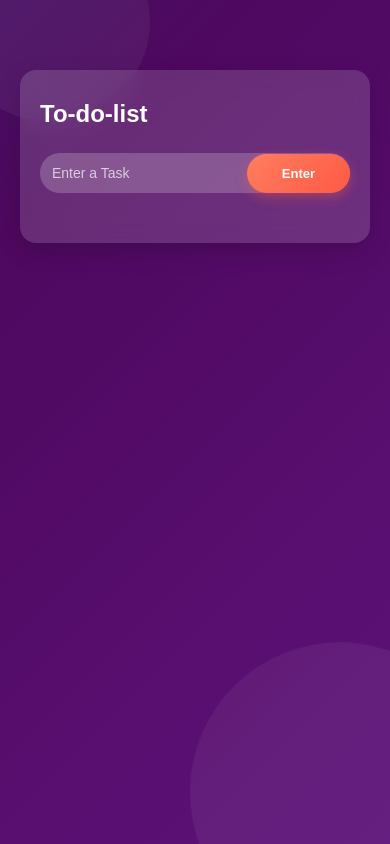
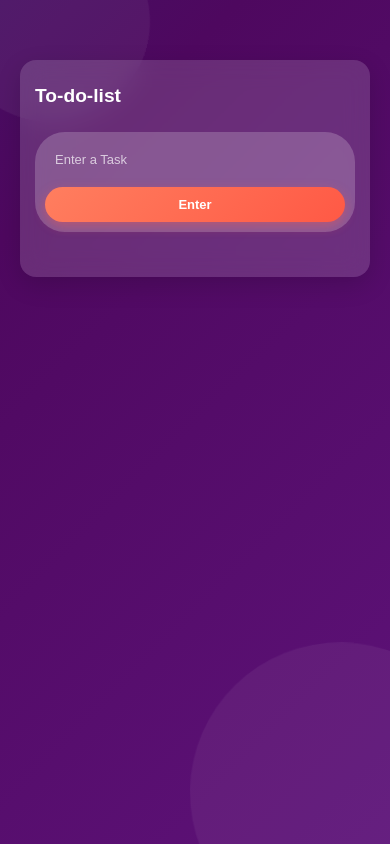
Before and after one commit to markandoy395/To-Do-List, a plain HTML site: page index.html in a window 390 px wide. Drawn offline with Linux system fonts and the light colour scheme.

Commit message:
new change

```diff
--- a/To-Do-List.css
+++ b/To-Do-List.css
@@ -213,35 +213,52 @@ ul li p {
     margin-top: 4px;
     color: rgba(255, 255, 255, 0.8);
 }
+/* Responsive Styles for Mobile */
+@media screen and (max-width: 600px) {
+    .inputAndButton {
+        margin-top: 40px;
+        padding: 25px 15px;
+    }
 
-@media (max-width: 600px) {
-    .inputAndButton {
-        margin-top: 50px;
-        padding: 30px 20px;
+    .inputAndButton h2 {
+        font-size: 1.2rem;
+    }
+
+    .rows {
+        flex-direction: column;
+        gap: 10px;
+        padding: 10px;
+    }
+
+    input {
+        width: 100%;
+        font-size: 13px;
+        padding: 10px;
     }
 
     button {
-        padding: 12px 35px;
+        width: 100%;
+        padding: 10px;
         font-size: 13px;
+        border-radius: 30px;
     }
 
     ul li {
-        font-size: 15px;
+        font-size: 14px;
+        padding: 10px 8px 10px 40px;
+    }
+
+    ul li::before {
+        height: 20px;
+        width: 20px;
+        font-size: 12px;
+        left: 8px;
+    }
+
+    ul li span {
+        width: 30px;
+        height: 30px;
+        font-size: 18px;
+        line-height: 30px;
     }
 }
-/* Responsive */
-@media (max-width: 600px) {
-    .inputAndButton {
-        margin-top: 50px;
-        padding: 30px 20px;
-    }
-
-    button {
-        padding: 12px 35px;
-        font-size: 13px;
-    }
-
-    ul li {
-        font-size: 15px;
-    }
-}
```
